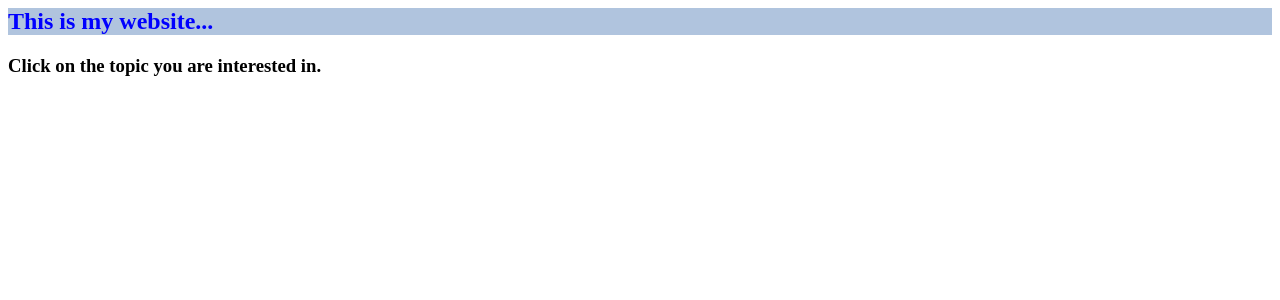
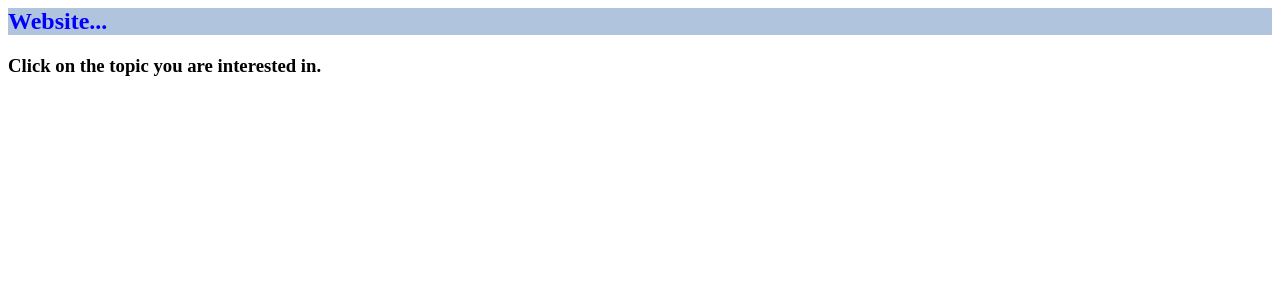
Before and after one commit to hariharibarako/web-hari100, a Django app: page / in a window 1280 px wide. Shown: the top 300 px of the page. Run offline with Django 4.2, Linux system fonts and the light colour scheme; data that the repository does not hold is empty.

Commit message:
タイトル変更

```diff
--- a/polls/templates/polls/index.html
+++ b/polls/templates/polls/index.html
@@ -9,7 +9,7 @@
 </head>
 
 <body>
-  <h2 class="home-title">This is my website...</h2>
+  <h2 class="home-title">Website...</h2>
   {% if topic_list %}
   <ul class="topic_list">
     {% for topic in topic_list %}
```
